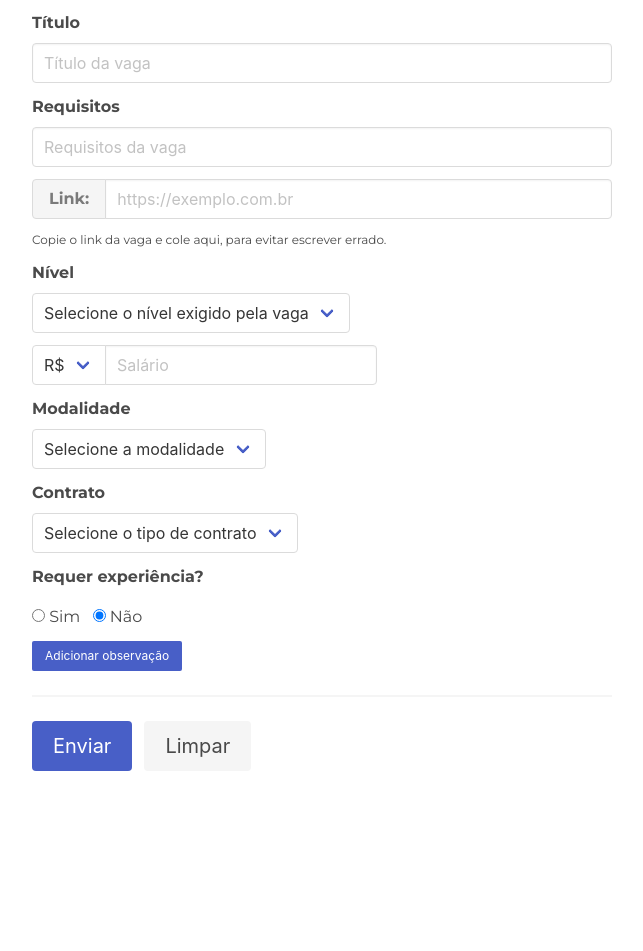
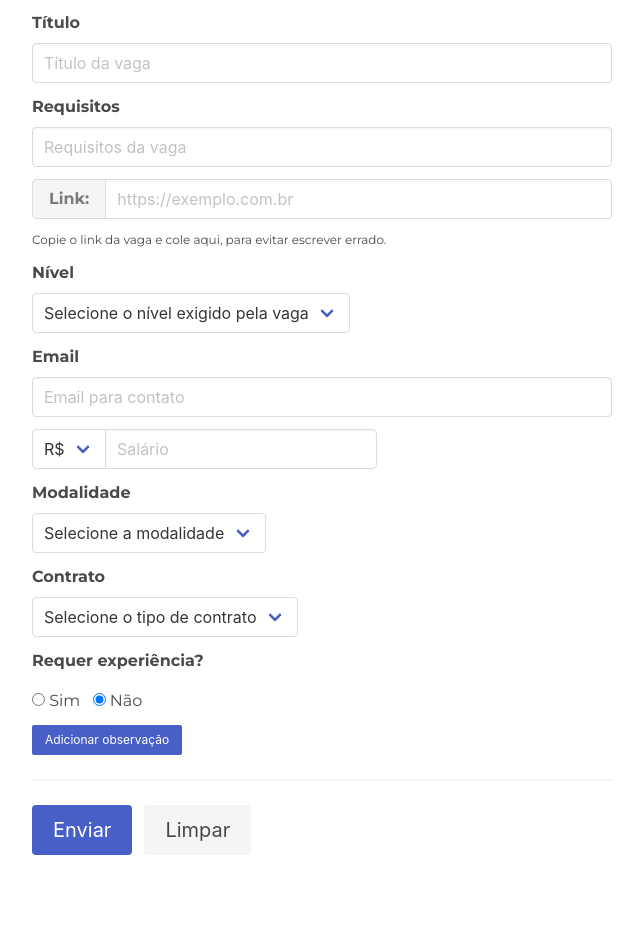
Before and after one commit to SilasRodrigues19/findUrJob, a CodeIgniter app: page /findUrJob/job/new in a window 1280 px wide. Shown: the part 434-1385 px from the top of the page, without its empty margins (16-659 px from the left). Before the commit the page ends 1205 px from the top, so only its background shows below. Run offline with CodeIgniter, Linux system fonts and the light colour scheme; some libraries are stand-ins or nearby versions; some web fonts are replaced.

Commit message:
feat: add clt flex option

```diff
--- a/application/views/pages/new.php
+++ b/application/views/pages/new.php
@@ -40,7 +40,6 @@
 
   <div class="columns">
     <form action="" method="POST" class="column is-6">
-      <input type="hidden" name="splited_job_requirements" id="splited_job_requirements">
       <div class="field">
         <label class="label has-text-grey-dark">Título</label>
         <div class="control">
@@ -61,7 +60,7 @@
             <strong class="button is-static">Link:</strong>
             </p>
             <p class="control is-expanded">
-              <input autocomplete="off" class="input" type="text" placeholder="https://exemplo.com.br" name="job_link" id="job_link">
+              <input onblur="return handleLink();" autocomplete="off" class="input" type="text" placeholder="https://exemplo.com.br" name="job_link" id="job_link">
             </p>
           </div>
           <p class="help">Copie o link da vaga e cole aqui, para evitar escrever errado.</p>
@@ -84,6 +83,13 @@
         </div>
       </div>
 
+      <div class="field">
+        <label class="label has-text-grey-dark">Email</label>
+        <div class="control">
+          <input autocomplete="off" class="input" type="email" placeholder="Email para contato" name="job_email" id="job_email">
+        </div>
+      </div>
+
       <div class="field has-addons">
         <p class="control">
           <span class="select">
@@ -95,7 +101,7 @@
           </span>
         </p>
         <p class="control">
-          <input autocomplete="off" class="input" type="number" name="job_salary" id="job_salary" placeholder="Salário">
+          <input onchange="return formatCurrency();" autocomplete="off" class="input" type="text" name="job_salary" id="job_salary" placeholder="Salário">
         </p>
       </div>
 
@@ -120,6 +126,7 @@
             <select name="job_contract" id="job_contract">
               <option value="" disabled selected>Selecione o tipo de contrato</option>
               <option value="clt">CLT</option>
+              <option value="clt flex">CLT Flex</option>
               <option value="pj">PJ</option>
             </select>
           </div>
```
